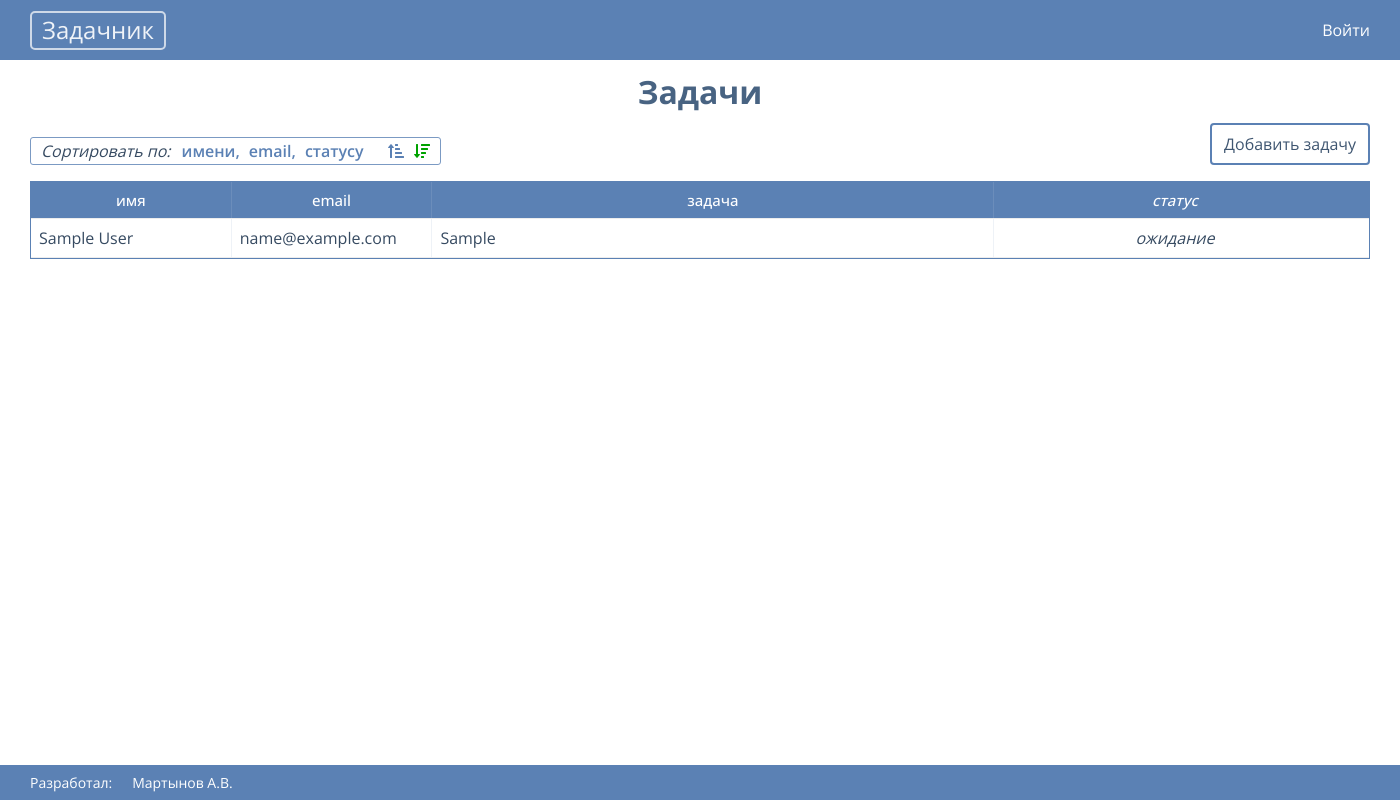
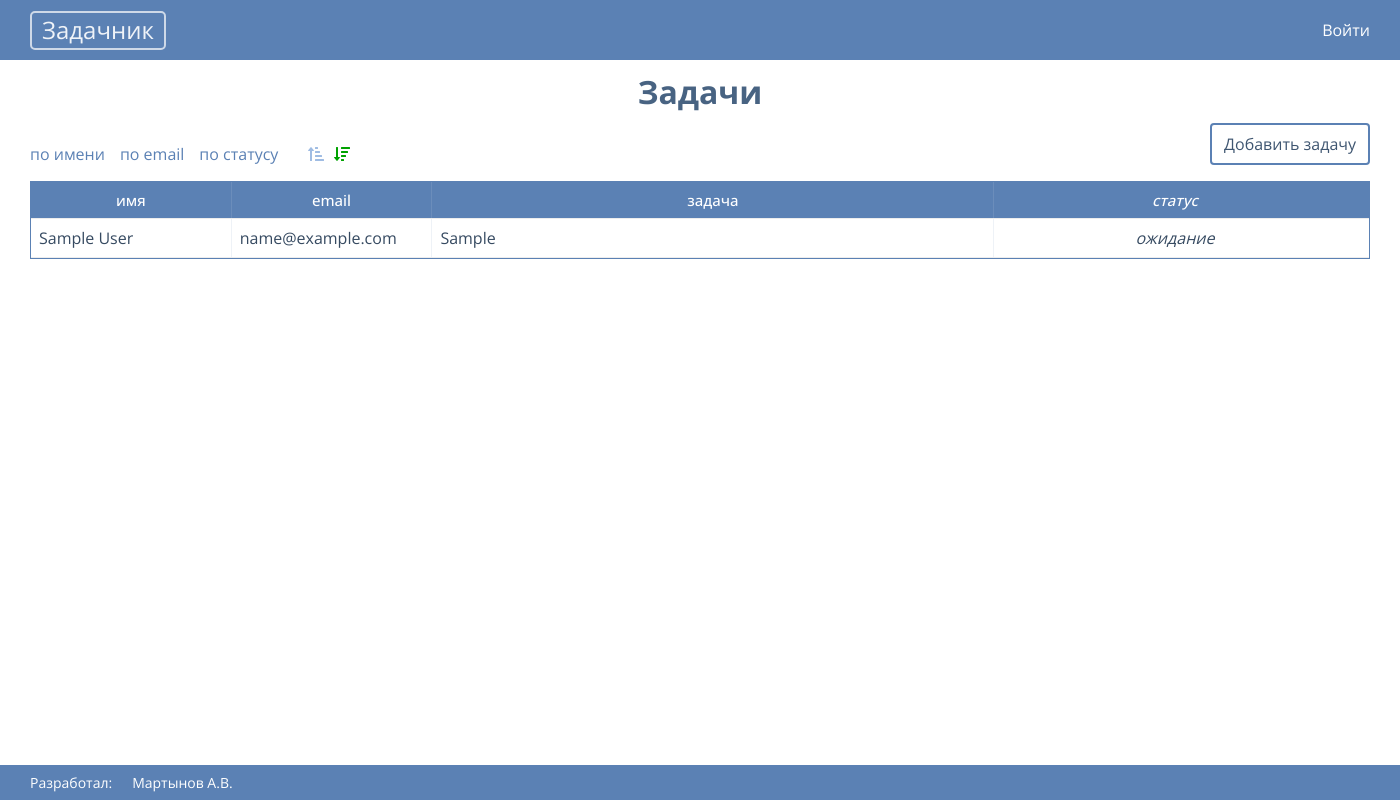
Before and after one commit to Alwongs/task-book, a PHP site: page / in a window 1400 px wide. Run offline with PHP 8.4, Linux system fonts and the light colour scheme; tables that the repository leaves empty or names only in its code hold one stand-in row (values such as "Sample post").

Commit message:
clearing code

```diff
--- a/scss/_table.scss
+++ b/scss/_table.scss
@@ -95,30 +95,23 @@
 
 .sort-block {
     display: flex;
-    gap: 20px;
-    border: 1px solid rgba($baseBg, .8);
+    gap: 30px;
     border-radius: 3px;
-    padding: 2px 10px;
     .sort-by-block {
         display: flex;
         align-items: center;
-        gap: 1px;
-        span {
-            margin-right: 6px;
-            font-style: italic;
-        }
+        gap: 15px;
         a {
             display: block;
-            border-radius: 3px;
-            padding: 0 4px;
             color: $baseBg;
-            font-weight: 600;
+            font-weight: 400;
             &:hover {
                 color: darken($green, 10);
             }
         }
         .sort-link.is-sorted {
             color: darken($green, 15);
+            font-weight: 500;
         }
     }
     .sort-direct-btn-block {
--- a/views/pages/main.tpl.php
+++ b/views/pages/main.tpl.php
@@ -16,36 +16,17 @@
     <h1>Задачи</h1>
 
     <div class="btn-block mb-16 flex-between flex-bottom">
-
         <?php if(isset($pageData['tasksOnPage'])) : ?>
             <div class="sort-block">
                 <div class="sort-by-block">
-                    <span>Сортировать по:</span>
-                    <a
-                        href="/task?orderby=full_name&sortDirect=<?= $sortDirect ?>&page=<?= $page ?>"
-                        class="sort-link <?= $orderByName ?>"
-                    >имени,</a>
-
-                    <a
-                        href="/task?orderby=email&sortDirect=<?= $sortDirect ?>&page=<?= $page ?>"
-                        class="sort-link <?= $orderByEmail ?>"
-                    >email,</a>
-
-                    <a
-                        href="/task?orderby=status&sortDirect=<?= $sortDirect ?>&page=<?= $page ?>"
-                        class="sort-link <?= $orderByStatus ?>"
-                        >статусу</a>
+                    <a href="/task?orderby=full_name&sortDirect=<?= $sortDirect ?>&page=<?= $page ?>" class="sort-link <?= $orderByName ?>"> по имени </a>
+                    <a href="/task?orderby=email&sortDirect=<?= $sortDirect ?>&page=<?= $page ?>" class="sort-link <?= $orderByEmail ?>"> по email </a>
+                    <a href="/task?orderby=status&sortDirect=<?= $sortDirect ?>&page=<?= $page ?>" class="sort-link <?= $orderByStatus ?>"> по статусу </a>
                 </div>
 
-
                 <div class="sort-direct-btn-block">
-                    <a href="/task?orderby=<?= $orderBy ? $orderBy : 'created_at' ?>&sortDirect=ASC&page=<?= $page ?>"
-                        class="sort-link <?= $sortDirectAsc ?>"
-                    ></a>
-
-                    <a href="/task?orderby=<?= $orderBy ? $orderBy : 'created_at' ?>&sortDirect=DESC&page=<?= $page ?>"
-                        class="sort-link <?= $sortDirectDesc ?>"
-                    ></a>
+                    <a href="/task?orderby=<?= $orderBy ? $orderBy : 'created_at' ?>&sortDirect=ASC&page=<?= $page ?>" class="sort-link <?= $sortDirectAsc ?>"></a>
+                    <a href="/task?orderby=<?= $orderBy ? $orderBy : 'created_at' ?>&sortDirect=DESC&page=<?= $page ?>" class="sort-link <?= $sortDirectDesc ?>"></a>
                 </div>
             </div>
         <?php endif; ?>
@@ -54,14 +35,6 @@
             Добавить задачу
         </a>
     </div>
-
-
-
-
-
-
-
-
 
 
     <?php if(isset($pageData['tasksOnPage'])) : ?>
```
Also changed, not shown: css/app.css (+4 -11 lines), css/app.min.css, images/sort-asc.svg (deleted), images/sort-desc.svg (deleted), images/sort-down.svg, images/sort-up.svg, images/sort.svg (deleted), 2 other files.
